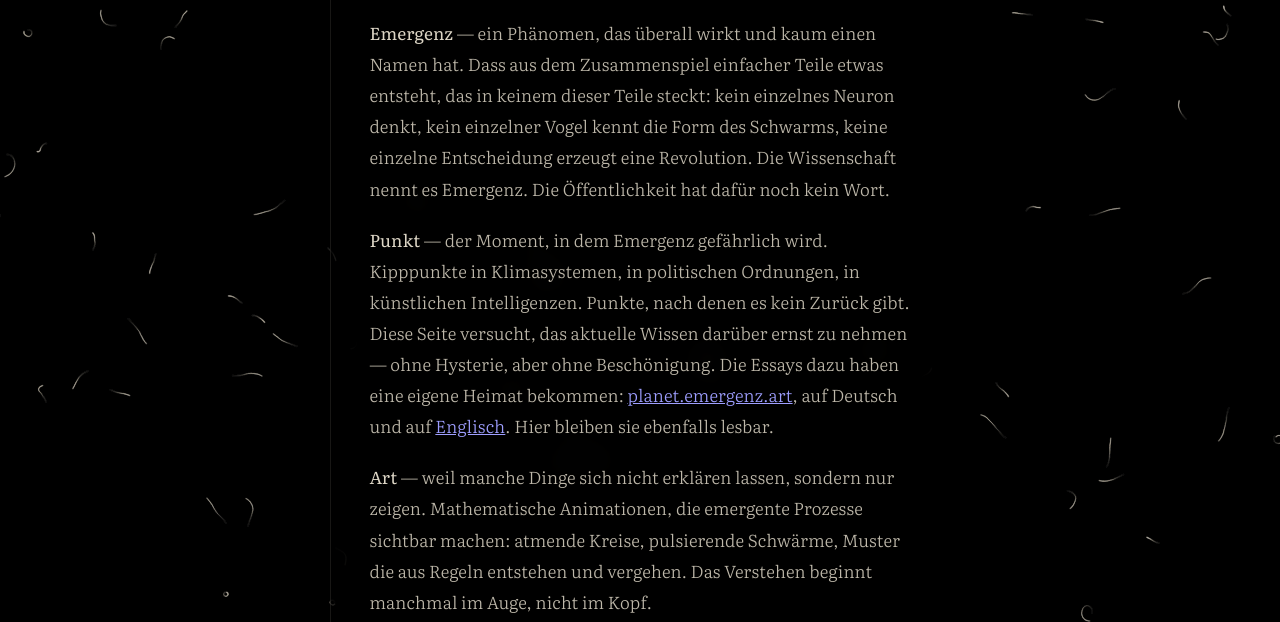
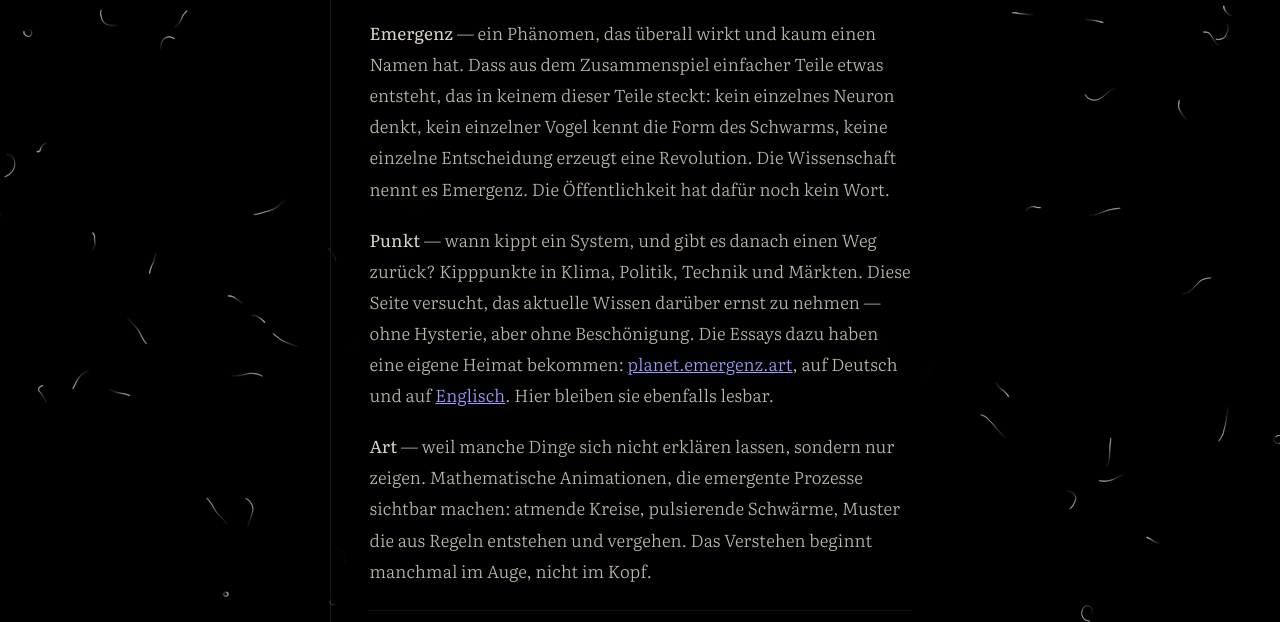
Before and after one commit to wieskoenig-ops/emergenz.art, a plain HTML site: page ueber/index.html in a window 1280 px wide. Shown: the part 178-800 px from the top of the page. Drawn offline with Linux system fonts and the light colour scheme; animation ran at ten frames a second.

Commit message:
Über: Punkt-Absatz auf Kipppunkte ausgerichtet
Co-Authored-By: Claude Opus 5.5 <noreply@anthropic.com>

```diff
--- a/ueber/index.html
+++ b/ueber/index.html
@@ -162,7 +162,7 @@
 
       <p><strong>Emergenz</strong> — ein Phänomen, das überall wirkt und kaum einen Namen hat. Dass aus dem Zusammenspiel einfacher Teile etwas entsteht, das in keinem dieser Teile steckt: kein einzelnes Neuron denkt, kein einzelner Vogel kennt die Form des Schwarms, keine einzelne Entscheidung erzeugt eine Revolution. Die Wissenschaft nennt es Emergenz. Die Öffentlichkeit hat dafür noch kein Wort.</p>
 
-      <p><strong>Punkt</strong> — der Moment, in dem Emergenz gefährlich wird. Kipppunkte in Klimasystemen, in politischen Ordnungen, in künstlichen Intelligenzen. Punkte, nach denen es kein Zurück gibt. Diese Seite versucht, das aktuelle Wissen darüber ernst zu nehmen — ohne Hysterie, aber ohne Beschönigung. Die Essays dazu haben eine eigene Heimat bekommen: <a href="https://planet.emergenz.art/">planet.emergenz.art</a>, auf Deutsch und auf <a href="https://planet.emergenz.art/en/" hreflang="en">Englisch</a>. Hier bleiben sie ebenfalls lesbar.</p>
+      <p><strong>Punkt</strong> — wann kippt ein System, und gibt es danach einen Weg zurück? Kipppunkte in Klima, Politik, Technik und Märkten. Diese Seite versucht, das aktuelle Wissen darüber ernst zu nehmen — ohne Hysterie, aber ohne Beschönigung. Die Essays dazu haben eine eigene Heimat bekommen: <a href="https://planet.emergenz.art/">planet.emergenz.art</a>, auf Deutsch und auf <a href="https://planet.emergenz.art/en/" hreflang="en">Englisch</a>. Hier bleiben sie ebenfalls lesbar.</p>
 
       <p><strong>Art</strong> — weil manche Dinge sich nicht erklären lassen, sondern nur zeigen. Mathematische Animationen, die emergente Prozesse sichtbar machen: atmende Kreise, pulsierende Schwärme, Muster die aus Regeln entstehen und vergehen. Das Verstehen beginnt manchmal im Auge, nicht im Kopf.</p>
 
```
